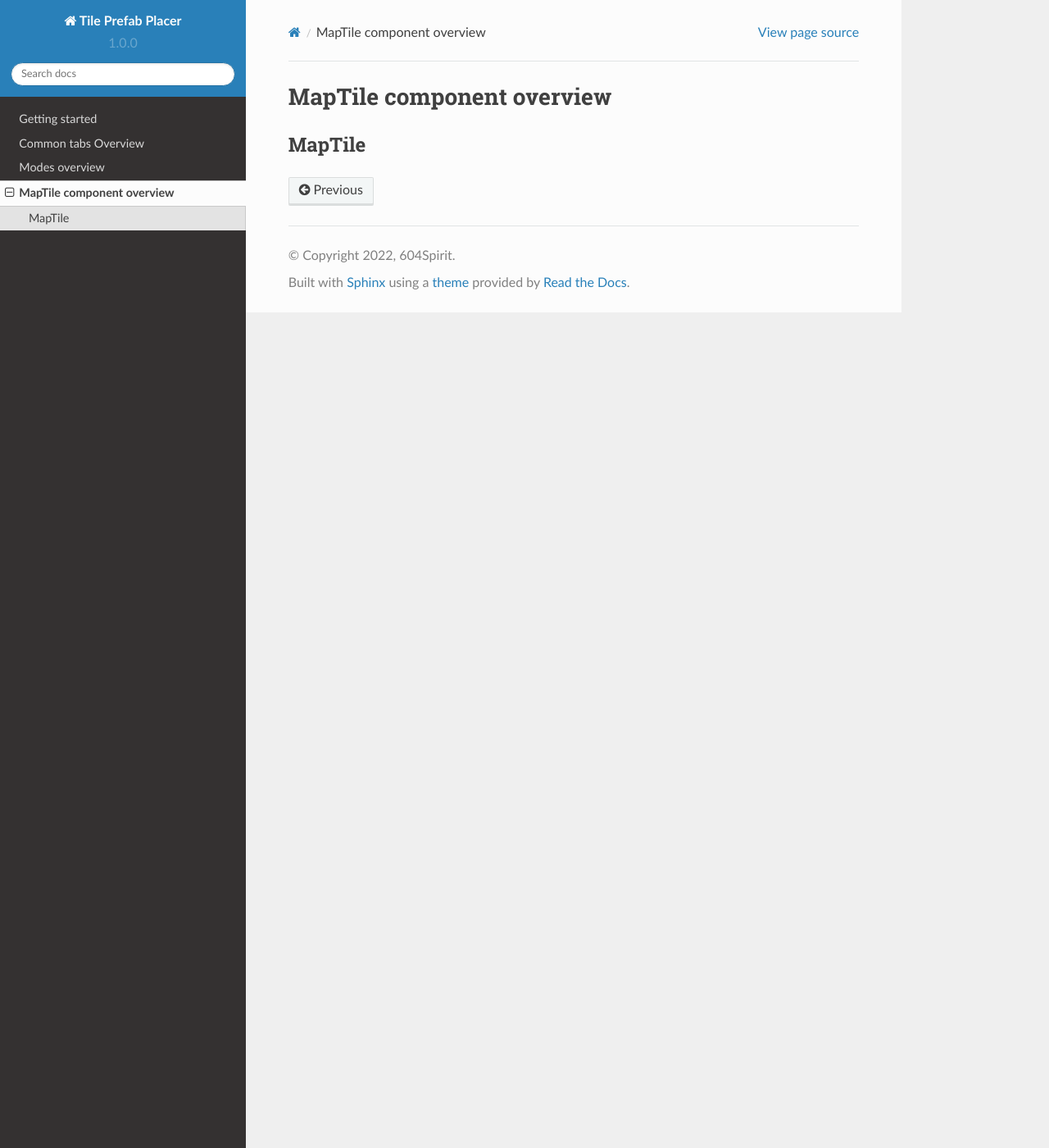
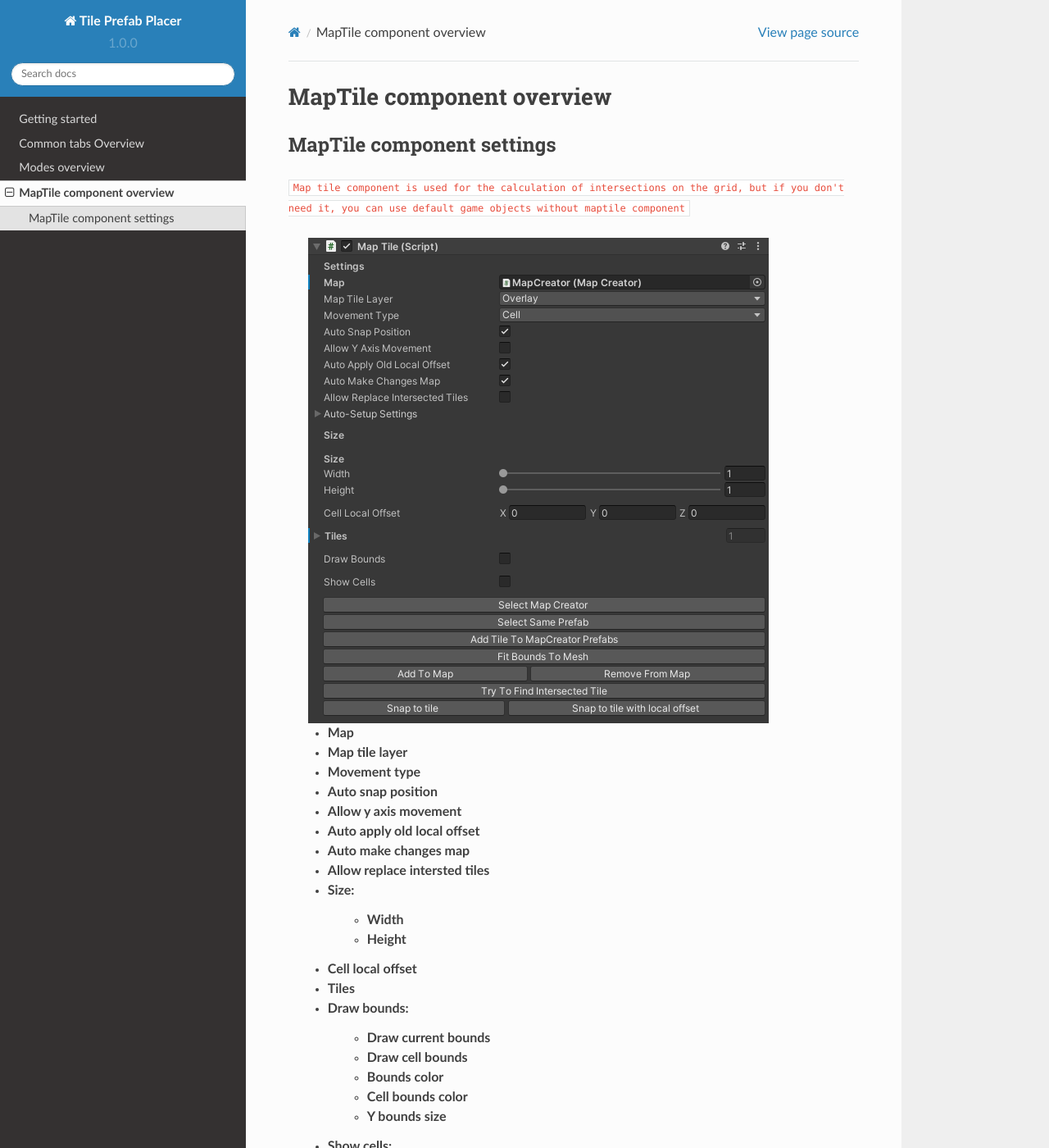
Before and after one commit to tawi1/Tile-Prefab-Placer, a Sphinx documentation site: the page built from docs/source/maptile.rst, in a window 1280 px wide and 1400 px high. Shown: the whole window at 82% size. Built offline with Sphinx 7.4.7 and the Read the Docs theme 2.0.0, drawn with Linux system fonts in a browser that asks for light colours; some of the changed text lies outside the part shown.

Commit message:
Map tile initial info

```diff
--- a/docs/source/maptile.rst
+++ b/docs/source/maptile.rst
@@ -3,5 +3,34 @@ MapTile component overview
 
 .. _maptile:
 
-MapTile
+MapTile component settings
 ------------
+
+``Map tile component is used for the calculation of intersections on the grid, but if you don't need it, you can use default game objects without maptile component``
+
+	.. image:: images/other/MapTile.png
+
+	* **Map**
+	* **Map tile layer**
+	* **Movement type**
+	* **Auto snap position**
+	* **Allow y axis movement**
+	* **Auto apply old local offset**
+	* **Auto make changes map**
+	* **Allow replace intersted tiles**
+	* **Size:**
+		* **Width**
+		* **Height**
+	* **Cell local offset**
+	* **Tiles**
+	* **Draw bounds:**
+		* **Draw current bounds**
+		* **Draw cell bounds**
+		* **Bounds color**
+		* **Cell bounds color**
+		* **Y bounds size**
+	* **Show cells:**
+		* **Object Y space**
+		* **Show buttons**
+		* **Show buttons relative cursor**
+		* **Local gaps**
```
Also changed, not shown: docs/source/images/other/MapTile.png (added).
